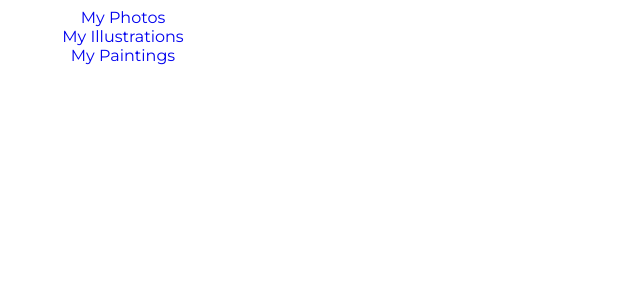
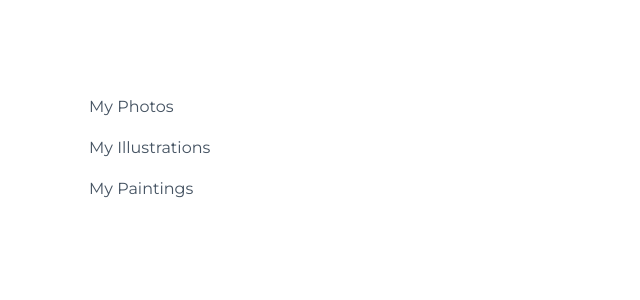
Before and after one commit to louwJohan/challenge_one_react, a React (Create React App) app in the folder my-app/: page / in a window 1280 px wide. Shown: the top 300 px of the page, without its empty margins (0-640 px from the left). Built offline with nearby package versions, Linux system fonts and the light colour scheme.

Commit message:
Add link css file to sidebar

```diff
--- a/my-app/src/components/Sidebar.js
+++ b/my-app/src/components/Sidebar.js
@@ -1,10 +1,11 @@
 import React from "react"
+import css from "./css/Sidebar.module.css"
 
 function Sidebar() {
-    return (<div>
-                <a href="#" target="_blank">My Photos</a><br></br>
-                <a href="#" target="_blank">My Illustrations</a><br></br>
-                <a href="#" target="_blank">My Paintings</a><br></br>
+    return (<div className={css.sidebar}>
+                <a href="#" target="_blank">My Photos</a>
+                <a href="#" target="_blank">My Illustrations</a>
+                <a href="#" target="_blank">My Paintings</a>
            </div>)
 }
 
```
